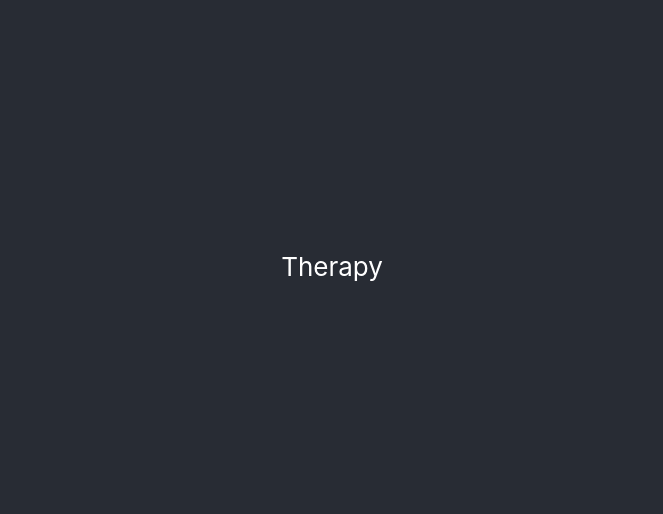
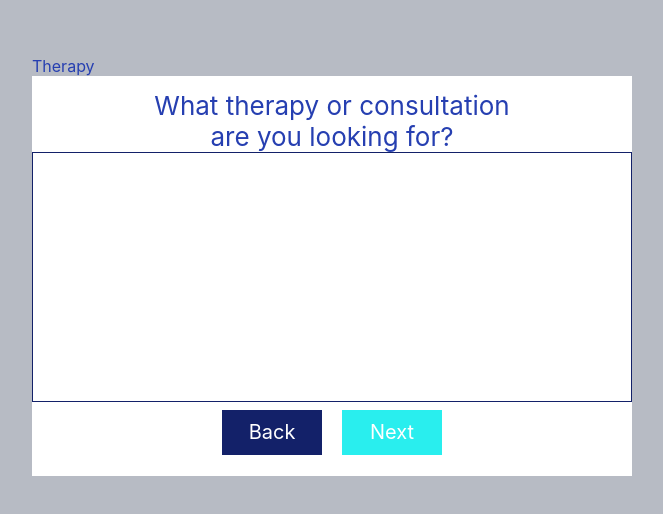
Before and after one commit to MarcinMG-web/Multi-Step-Medicine, a React (Create React App) app: page /therapy in a window 1280 px wide. Shown: the part 134-648 px from the top of the page, without its empty margins (308-971 px from the left). Built offline with nearby package versions, Linux system fonts and the light colour scheme.

Commit message:
Add scss and mock therapy

```diff
--- a/package.json
+++ b/package.json
@@ -39,5 +39,8 @@
       "last 1 firefox version",
       "last 1 safari version"
     ]
+  },
+  "devDependencies": {
+    "node-sass": "^5.0.0"
   }
 }
--- a/src/App.css
+++ /dev/null
@@ -1,16 +0,0 @@
-*{
-  box-sizing: border-box;
-  padding: 0;
-  margin: 0;
-}
-
-.App {
-  background-color: #282c34;
-  min-height: 100vh;
-  display: flex;
-  flex-direction: column;
-  align-items: center;
-  justify-content: center;
-  font-size: calc(10px + 2vmin);
-  color: white;
-}
--- a/src/App.js
+++ b/src/App.js
@@ -1,4 +1,4 @@
-import './App.css';
+import './App.scss';
 import { BrowserRouter as Router, Route, Switch } from 'react-router-dom';
 
 import UserForm from './components/pages/UserForm'
--- /dev/null
+++ b/src/App.scss
@@ -0,0 +1,68 @@
+* {
+  box-sizing: border-box;
+  padding: 0;
+  margin: 0;
+}
+
+.App {
+  background-color: #b7bbc4;
+  min-height: 100vh;
+  display: flex;
+  flex-direction: column;
+  align-items: center;
+  justify-content: center;
+  color: rgb(38, 63, 177);
+}
+
+.container {
+  width: 600px;
+  height: 400px;
+  display: flex;
+  flex-direction: column;
+  justify-content: center;
+  align-items: center;
+  text-align: center;
+  background-color: #fff;
+  font-size: 26px;
+
+  &_question {
+    width: 100%;
+    height: 250px;
+    border: 1px solid rgb(19, 33, 105);
+  }
+  &_buttons {
+    width: 100%;
+    height: 60px;
+    display: flex;
+    align-items: center;
+    justify-content: center;
+  }
+}
+
+.btn_back {
+  width: 100px;
+  height: 45px;
+  display: flex;
+  justify-content: center;
+  align-items: center;
+  background-color: rgb(19, 33, 105);
+  color: #fff;
+  font-size: 20px;
+  cursor: pointer;
+  font-style: normal;
+  text-decoration: none;
+  margin-right: 20px;
+}
+.btn_next {
+  width: 100px;
+  height: 45px;
+  display: flex;
+  justify-content: center;
+  align-items: center;
+  background-color: rgba(13, 236, 236, 0.884);
+  color: #fff;
+  font-size: 20px;
+  cursor: pointer;
+  font-style: normal;
+  text-decoration: none;
+}
--- a/src/components/pages/Therapy.js
+++ b/src/components/pages/Therapy.js
@@ -1,11 +1,29 @@
-import React from 'react'
+import React, { useState } from 'react';
+import { Link } from 'react-router-dom/cjs/react-router-dom.min';
+const Therapy = () => {
 
-const Therapy = () => {
-    return (
-        <div>
-            Therapy
+const [questions, setQuestions] = useState([]);
+
+  return (
+    <div>
+      Therapy
+      <div className='container'>
+        {/* Therapy*/}
+        <div>What therapy or consultation <br /> are you looking for?</div>
+        <div className='container_question'>
+
         </div>
-    )
-}
+        <div className='container_buttons'>
+          <Link type='submit' className='btn_back' to='./'>
+            Back
+          </Link>
+          <Link type='submit' className='btn_next' to='./therapy'>
+            Next
+          </Link>
+        </div>
+      </div>
+    </div>
+  );
+};
 
-export default Therapy
+export default Therapy;
--- a/src/components/pages/UserForm.js
+++ b/src/components/pages/UserForm.js
@@ -1,11 +1,18 @@
-import React from 'react'
+import React, { useState } from 'react';
+import { Link } from 'react-router-dom/cjs/react-router-dom.min';
 
 const UserForm = () => {
-    return (
-        <div>
-            UserForm
-        </div>
-    )
-}
+  return (
+    <div className='container'>
+      {/* UserForm */}
 
-export default UserForm
+      <div className='container_buttons'>
+        <Link type='submit' className='btn_next' to='./therapy'>
+          Next
+        </Link>
+      </div>
+    </div>
+  );
+};
+
+export default UserForm;
--- /dev/null
+++ b/src/css/App.css
@@ -0,0 +1,68 @@
+* {
+  box-sizing: border-box;
+  padding: 0;
+  margin: 0;
+}
+
+.App {
+  background-color: #b7bbc4;
+  min-height: 100vh;
+  display: flex;
+  flex-direction: column;
+  align-items: center;
+  justify-content: center;
+  color: #263fb1;
+}
+
+.container {
+  width: 600px;
+  height: 400px;
+  display: flex;
+  flex-direction: column;
+  justify-content: center;
+  align-items: center;
+  text-align: center;
+  background-color: #fff;
+  font-size: 26px;
+}
+.container_question {
+  width: 100%;
+  height: 250px;
+  border: 1px solid #132169;
+}
+.container_buttons {
+  width: 100%;
+  height: 60px;
+  display: flex;
+  align-items: center;
+  justify-content: center;
+}
+
+.btn_back {
+  width: 100px;
+  height: 45px;
+  display: flex;
+  justify-content: center;
+  align-items: center;
+  background-color: #132169;
+  color: #fff;
+  font-size: 20px;
+  cursor: pointer;
+  font-style: normal;
+  text-decoration: none;
+  margin-right: 20px;
+}
+
+.btn_next {
+  width: 100px;
+  height: 45px;
+  display: flex;
+  justify-content: center;
+  align-items: center;
+  background-color: rgba(13, 236, 236, 0.884);
+  color: #fff;
+  font-size: 20px;
+  cursor: pointer;
+  font-style: normal;
+  text-decoration: none;
+}
```
Also changed, not shown: 2 other files (tests, documents, lock files or other folders).
